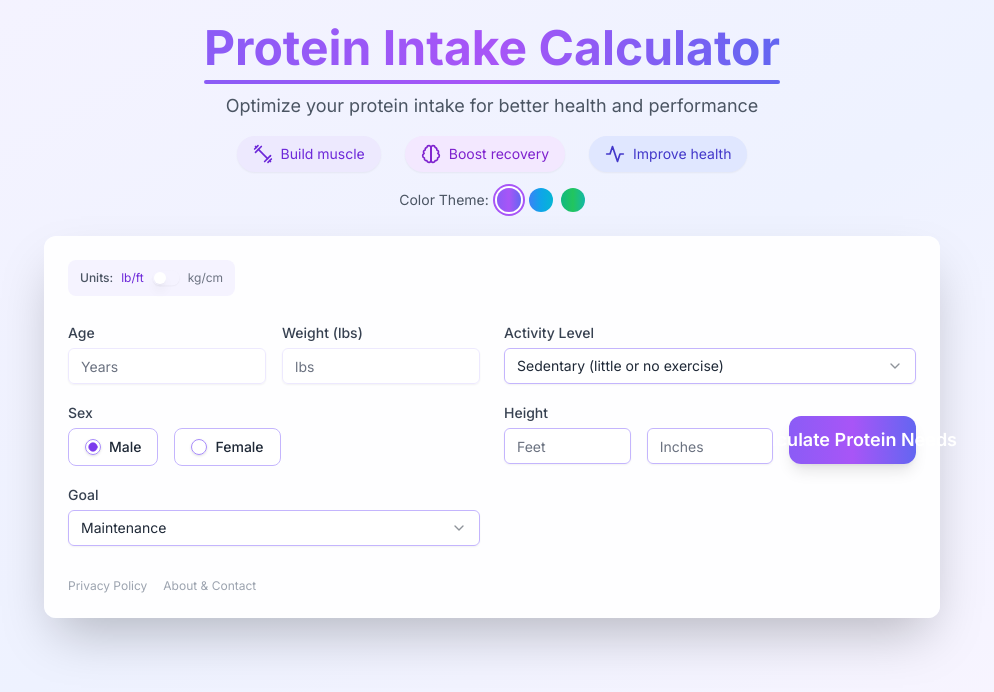
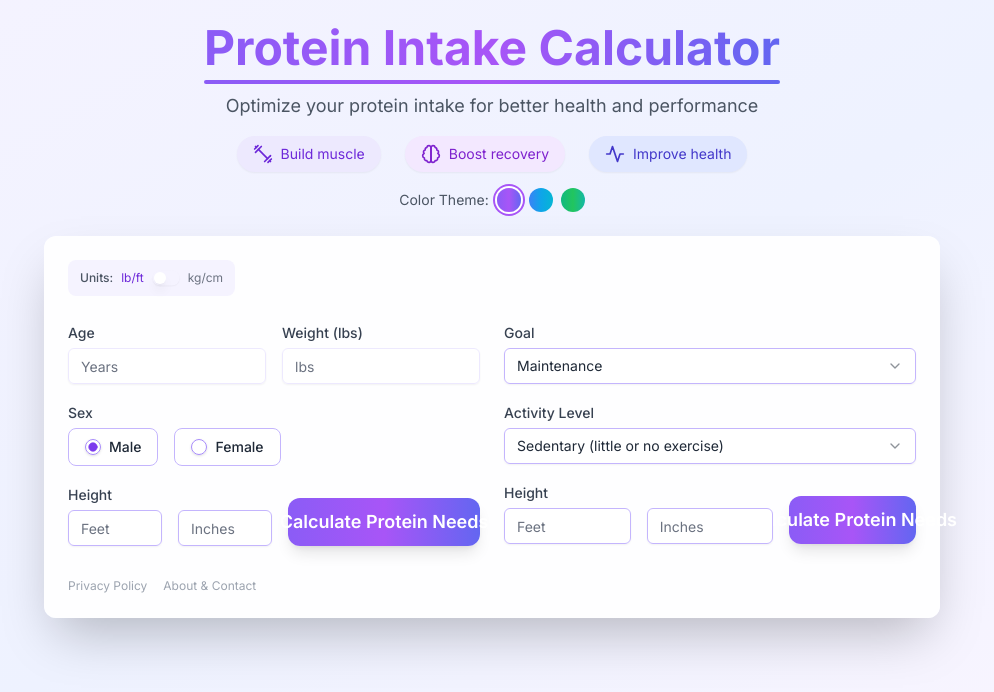
Before and after one commit to Paulsum1985/protein-calculator, a Next.js app: page / in a window 1280 px wide. Shown: the top 692 px of the page, without its empty margins (148-1142 px from the left). Built offline with nearby package versions, Linux system fonts and the light colour scheme.

Commit message:
correct button

```diff
--- a/src/app/page.tsx
+++ b/src/app/page.tsx
@@ -206,9 +206,8 @@ return (
             </div>
 
             <div className="grid grid-cols-1 md:grid-cols-2 gap-6">
-  {/* Left Column */}
   <div className="space-y-4">
-    {/* Age and Weight Row */}
+    {/* Left Column */}
     <div className="grid grid-cols-2 gap-4">
       <div className="group">
         <Label className="text-sm text-gray-700 group-hover:text-violet-700 transition-colors">Age</Label>
@@ -234,7 +233,6 @@ return (
       </div>
     </div>
 
-    {/* Sex Selection */}
     <div>
       <Label className="text-sm text-gray-700">Sex</Label>
       <RadioGroup
@@ -251,7 +249,48 @@ return (
       </RadioGroup>
     </div>
 
-    {/* Goal Selection */}
+    {/* Height with Calculate Button */}
+    <div className="flex items-end gap-4">
+      <div className="flex-1">
+        <Label className="text-sm text-gray-700 group-hover:text-violet-700 transition-colors">Height</Label>
+        {formData.units === 'imperial' ? (
+          <div className="grid grid-cols-2 gap-4 mt-1">
+            <Input
+              placeholder="Feet"
+              type="number"
+              className="bg-white/70 border-violet-300 focus:border-violet-500 focus:ring-violet-500 transition-all text-gray-800 placeholder:text-gray-500"
+              value={formData.heightFeet}
+              onChange={(e) => setFormData({...formData, heightFeet: e.target.value})}
+            />
+            <Input
+              placeholder="Inches"
+              type="number"
+              className="bg-white/70 border-violet-300 focus:border-violet-500 focus:ring-violet-500 transition-all text-gray-800 placeholder:text-gray-500"
+              value={formData.heightInches}
+              onChange={(e) => setFormData({...formData, heightInches: e.target.value})}
+            />
+          </div>
+        ) : (
+          <Input
+            placeholder="cm"
+            type="number"
+            className="mt-1 bg-white/70 border-violet-300 focus:border-violet-500 focus:ring-violet-500 transition-all text-gray-800 placeholder:text-gray-500"
+            value={formData.heightCm}
+            onChange={(e) => setFormData({...formData, heightCm: e.target.value})}
+          />
+        )}
+      </div>
+      <Button
+        onClick={calculateProtein}
+        className={"w-48 bg-gradient-to-r " + themes[currentTheme].button + " text-white py-6 rounded-xl text-lg font-semibold shadow-lg hover:shadow-xl transition-all duration-300 hover:scale-[1.02]"}
+      >
+        Calculate Protein Needs
+      </Button>
+    </div>
+  </div>
+
+  {/* Right Column */}
+  <div className="space-y-4">
     <div className="group">
       <Label className="text-sm text-gray-700 group-hover:text-violet-700 transition-colors">Goal</Label>
       <Select value={formData.goal} onValueChange={(value) => setFormData({...formData, goal: value})}>
@@ -265,11 +304,7 @@ return (
         </SelectContent>
       </Select>
     </div>
-  </div>
 
-  {/* Right Column */}
-  <div className="space-y-4">
-    {/* Activity Level */}
     <div className="group">
       <Label className="text-sm text-gray-700 group-hover:text-violet-700 transition-colors">Activity Level</Label>
       <Select value={formData.activityLevel} onValueChange={(value) => setFormData({...formData, activityLevel: value})}>
```
